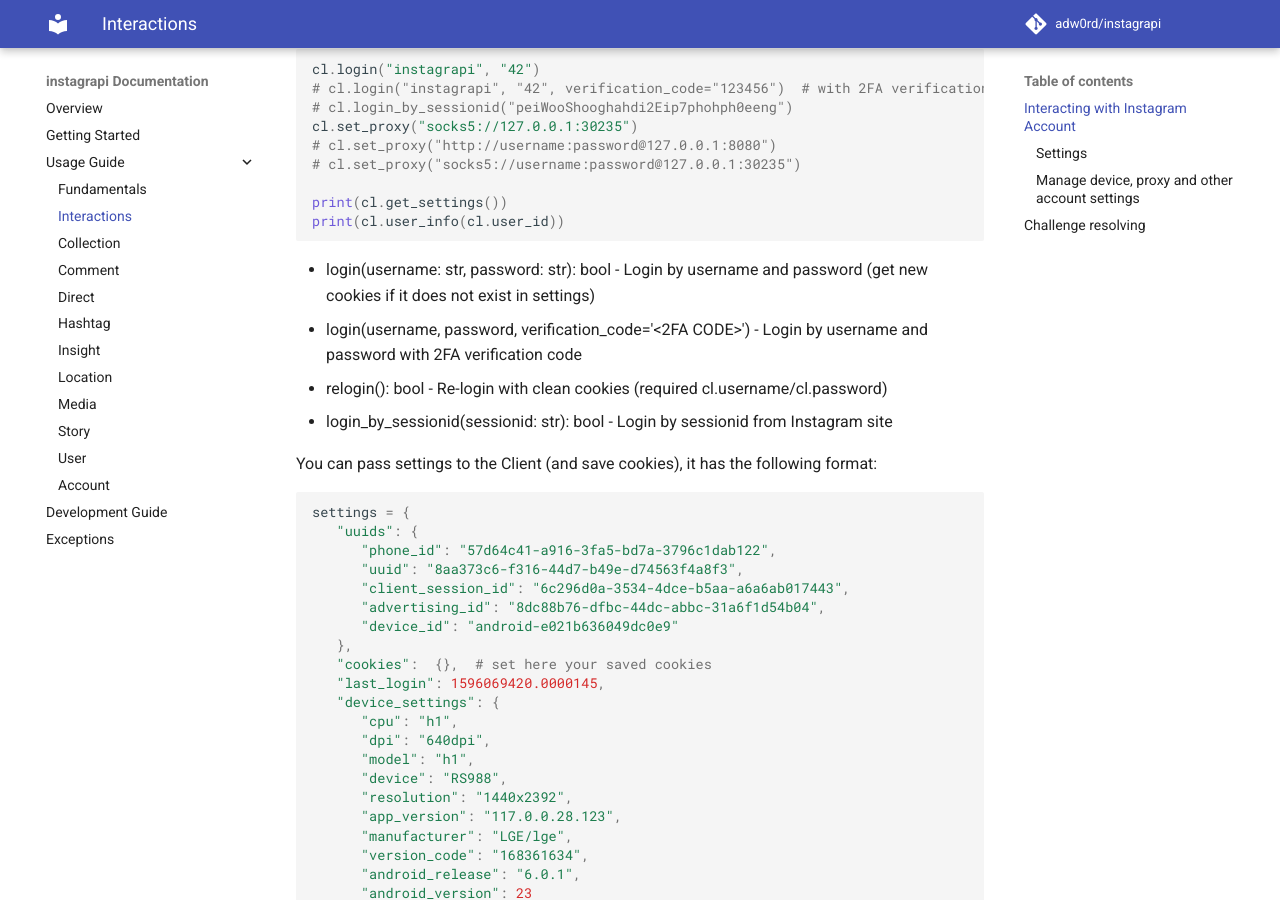
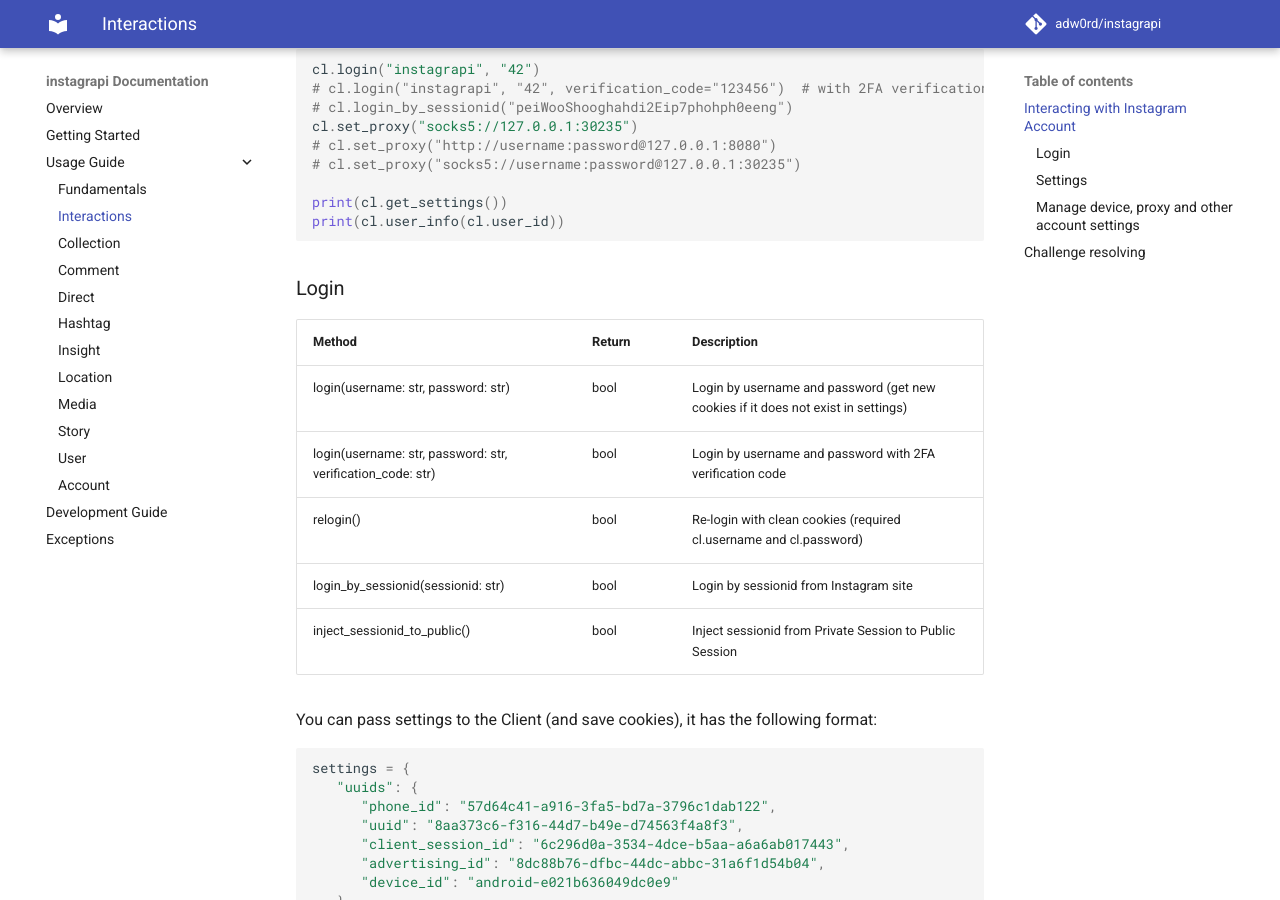
Before and after one commit to subzeroid/instagrapi, an MkDocs documentation site: the page built from docs/usage-guide/interactions.md, in a window 1280 px wide and 900 px high, scrolled down 1095 px. Built offline with MkDocs 1.6.1 and Material for MkDocs 9.7.7, drawn with Linux system fonts in a browser that asks for light colours; comment, search, counter and statistics services are not loaded; the version menu is left out.

Commit message:
Improve docs for Login section

````diff
--- a/docs/usage-guide/interactions.md
+++ b/docs/usage-guide/interactions.md
@@ -42,10 +42,15 @@
 print(cl.user_info(cl.user_id))
 ```
 
-* login(username: str, password: str): bool - Login by username and password (get new cookies if it does not exist in settings)
-* login(username, password, verification_code='<2FA CODE>') - Login by username and password with 2FA verification code
-* relogin(): bool - Re-login with clean cookies (required cl.username/cl.password)
-* login_by_sessionid(sessionid: str): bool - Login by sessionid from Instagram site
+### Login
+
+| Method                              | Return  | Description
+| ----------------------------------- | ------- | -------------------------------------------------
+| login(username: str, password: str) | bool    | Login by username and password (get new cookies if it does not exist in settings)
+| login(username: str, password: str, verification_code: str) | bool | Login by username and password with 2FA verification code
+| relogin()                           | bool    | Re-login with clean cookies (required cl.username and cl.password)
+| login_by_sessionid(sessionid: str)  | bool    | Login by sessionid from Instagram site
+| inject_sessionid_to_public()        | bool    | Inject sessionid from Private Session to Public Session
 
 You can pass settings to the Client (and save cookies), it has the following format:
 
````
